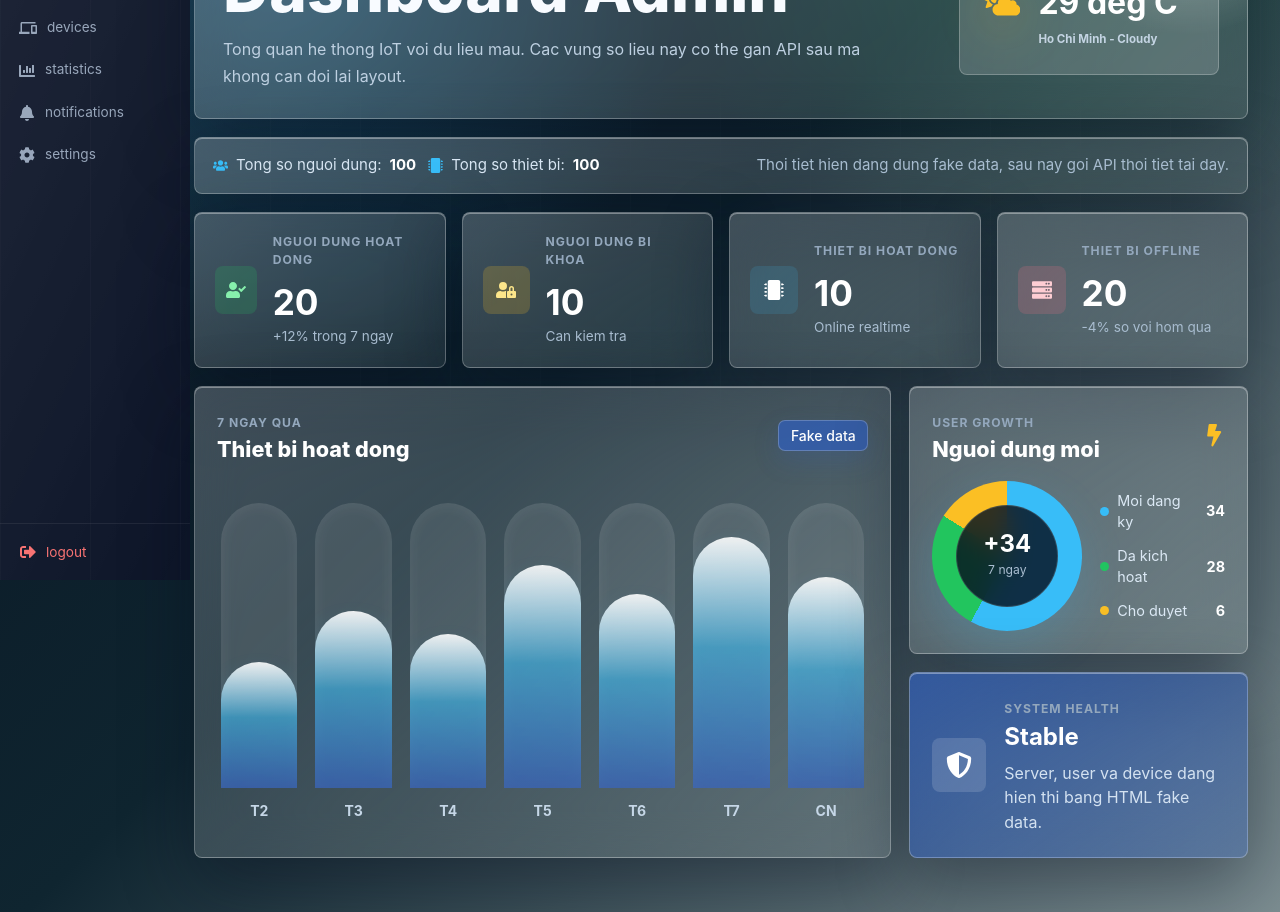
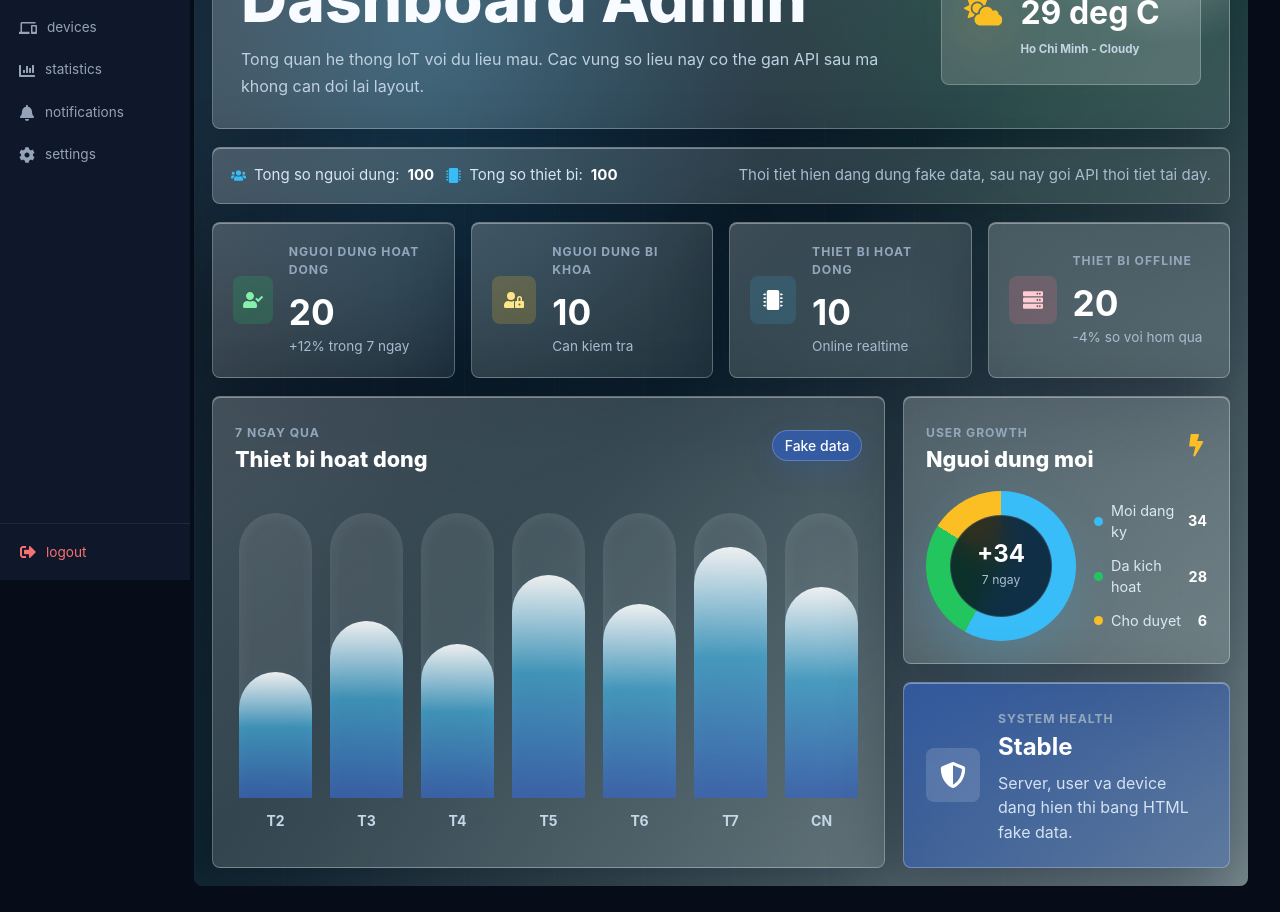
Before and after one commit to trtdat161/iot-system-manager, a React (Vite) app in the folder iot-system-frontend/: page /frame-layout/dashboard-admin in a window 1280 px wide. Shown: the part 220-1132 px from the top of the page. Built offline with nearby package versions, Linux system fonts and the light colour scheme.

Commit message:
giao diện dashboard admin

```diff
--- a/iot-system-frontend/src/css/admin/Dashboard.css
+++ b/iot-system-frontend/src/css/admin/Dashboard.css
@@ -13,26 +13,25 @@
   --admin-shadow: 0 24px 70px rgba(4, 13, 28, 0.42);
 }
 
-body {
+.admin-dashboard {
+  min-height: calc(100vh - 40px);
+  padding: 18px;
+  color: var(--admin-text);
+  position: relative;
+  isolation: isolate;
+  overflow: hidden;
+  border-radius: 8px;
   background:
     radial-gradient(circle at 22% 16%, rgba(56, 189, 248, 0.28), transparent 30%),
     radial-gradient(circle at 82% 6%, rgba(34, 197, 94, 0.18), transparent 28%),
     linear-gradient(135deg, #07111f 0%, #0f2530 48%, #dbe8e6 145%);
 }
 
-.admin-dashboard {
-  min-height: calc(100vh - 40px);
-  padding: 8px 0 34px;
-  color: var(--admin-text);
-  position: relative;
-  isolation: isolate;
-}
-
 .admin-dashboard::before {
   content: "";
-  position: fixed;
+  position: absolute;
   inset: 0;
-  z-index: -1;
+  z-index: 0;
   pointer-events: none;
   background:
     linear-gradient(115deg, rgba(255, 255, 255, 0.13), transparent 34%),
@@ -46,7 +45,12 @@ body {
   opacity: 0.55;
 }
 
-.glass-panel {
+.admin-dashboard > * {
+  position: relative;
+  z-index: 1;
+}
+
+.admin-dashboard .glass-panel {
   background: linear-gradient(145deg, var(--admin-surface-strong), rgba(255, 255, 255, 0.08));
   border: 1px solid var(--admin-border);
   border-radius: 8px;
@@ -55,7 +59,7 @@ body {
   -webkit-backdrop-filter: blur(22px);
 }
 
-.dashboard-hero {
+.admin-dashboard .dashboard-hero {
   display: flex;
   align-items: center;
   justify-content: space-between;
@@ -66,7 +70,7 @@ body {
   position: relative;
 }
 
-.dashboard-hero::after {
+.admin-dashboard .dashboard-hero::after {
   content: "";
   position: absolute;
   width: 340px;
@@ -77,7 +81,7 @@ body {
   pointer-events: none;
 }
 
-.dashboard-kicker {
+.admin-dashboard .dashboard-kicker {
   display: inline-flex;
   align-items: center;
   gap: 8px;
@@ -93,7 +97,7 @@ body {
   text-transform: uppercase;
 }
 
-.live-dot {
+.admin-dashboard .live-dot {
   width: 8px;
   height: 8px;
   border-radius: 50%;
@@ -101,7 +105,7 @@ body {
   box-shadow: 0 0 18px rgba(34, 197, 94, 0.9);
 }
 
-.dashboard-hero h1 {
+.admin-dashboard .dashboard-hero h1 {
   margin: 0;
   color: #f8fbff;
   font-size: clamp(2.2rem, 5vw, 4.7rem);
@@ -110,7 +114,7 @@ body {
   letter-spacing: 0;
 }
 
-.dashboard-hero p {
+.admin-dashboard .dashboard-hero p {
   max-width: 650px;
   margin: 16px 0 0;
   color: #bed0e1;
@@ -118,7 +122,7 @@ body {
   line-height: 1.7;
 }
 
-.weather-card {
+.admin-dashboard .weather-card {
   width: min(260px, 100%);
   min-height: 150px;
   display: flex;
@@ -131,18 +135,18 @@ body {
   box-shadow: inset 0 1px 0 rgba(255, 255, 255, 0.25);
 }
 
-.weather-card svg {
+.admin-dashboard .weather-card svg {
   flex: 0 0 auto;
   color: var(--admin-amber);
   font-size: 2.4rem;
   filter: drop-shadow(0 10px 24px rgba(251, 191, 36, 0.32));
 }
 
-.weather-card span,
-.weather-card small,
-.section-heading span,
-.metric-card p,
-.status-card span {
+.admin-dashboard .weather-card span,
+.admin-dashboard .weather-card small,
+.admin-dashboard .section-heading span,
+.admin-dashboard .metric-card p,
+.admin-dashboard .status-card span {
   color: var(--admin-muted);
   font-size: 0.76rem;
   font-weight: 700;
@@ -150,14 +154,14 @@ body {
   text-transform: uppercase;
 }
 
-.weather-card strong {
+.admin-dashboard .weather-card strong {
   display: block;
   margin: 4px 0;
   color: #ffffff;
   font-size: 2rem;
 }
 
-.weather-card small {
+.admin-dashboard .weather-card small {
   display: block;
   color: #c4d4e3;
   font-size: 0.72rem;
@@ -165,7 +169,7 @@ body {
   letter-spacing: 0;
 }
 
-.overview-strip {
+.admin-dashboard .overview-strip {
   display: flex;
   align-items: center;
   justify-content: space-between;
@@ -174,14 +178,14 @@ body {
   margin-bottom: 18px;
 }
 
-.overview-info {
+.admin-dashboard .overview-info {
   display: flex;
   flex-wrap: wrap;
   gap: 12px;
 }
 
-.overview-info span,
-.overview-weather {
+.admin-dashboard .overview-info span,
+.admin-dashboard .overview-weather {
   display: inline-flex;
   align-items: center;
   gap: 8px;
@@ -189,27 +193,27 @@ body {
   font-size: 0.94rem;
 }
 
-.overview-info svg {
+.admin-dashboard .overview-info svg {
   color: var(--admin-cyan);
 }
 
-.overview-info strong {
+.admin-dashboard .overview-info strong {
   color: #ffffff;
 }
 
-.overview-weather {
+.admin-dashboard .overview-weather {
   color: #a9bed1;
   text-align: right;
 }
 
-.dashboard-grid {
+.admin-dashboard .dashboard-grid {
   display: grid;
   grid-template-columns: repeat(4, minmax(0, 1fr));
   gap: 16px;
   margin-bottom: 18px;
 }
 
-.metric-card {
+.admin-dashboard .metric-card {
   display: flex;
   align-items: center;
   gap: 16px;
@@ -218,12 +222,12 @@ body {
   transition: transform 0.22s ease, border-color 0.22s ease;
 }
 
-.metric-card:hover {
+.admin-dashboard .metric-card:hover {
   transform: translateY(-3px);
   border-color: rgba(255, 255, 255, 0.48);
 }
 
-.metric-icon {
+.admin-dashboard .metric-icon {
   width: 48px;
   height: 48px;
   display: grid;
@@ -234,22 +238,22 @@ body {
   font-size: 1.25rem;
 }
 
-.metric-card.success .metric-icon {
+.admin-dashboard .metric-card.success .metric-icon {
   background: rgba(34, 197, 94, 0.18);
   color: #86efac;
 }
 
-.metric-card.warning .metric-icon {
+.admin-dashboard .metric-card.warning .metric-icon {
   background: rgba(251, 191, 36, 0.2);
   color: #fde68a;
 }
 
-.metric-card.danger .metric-icon {
+.admin-dashboard .metric-card.danger .metric-icon {
   background: rgba(251, 113, 133, 0.18);
   color: #fecdd3;
 }
 
-.metric-card strong {
+.admin-dashboard .metric-card strong {
   display: block;
   margin: 2px 0;
   color: #ffffff;
@@ -257,24 +261,24 @@ body {
   line-height: 1;
 }
 
-.metric-card span {
+.admin-dashboard .metric-card span {
   color: #a9bdd0;
   font-size: 0.85rem;
 }
 
-.dashboard-content {
+.admin-dashboard .dashboard-content {
   display: grid;
   grid-template-columns: minmax(0, 1.75fr) minmax(300px, 0.85fr);
   gap: 18px;
 }
 
-.chart-card,
-.donut-card,
-.status-card {
+.admin-dashboard .chart-card,
+.admin-dashboard .donut-card,
+.admin-dashboard .status-card {
   padding: 22px;
 }
 
-.section-heading {
+.admin-dashboard .section-heading {
   display: flex;
   align-items: center;
   justify-content: space-between;
@@ -282,23 +286,23 @@ body {
   margin-bottom: 28px;
 }
 
-.section-heading.compact {
+.admin-dashboard .section-heading.compact {
   margin-bottom: 18px;
 }
 
-.section-heading h2 {
+.admin-dashboard .section-heading h2 {
   margin: 4px 0 0;
   color: #ffffff;
   font-size: 1.35rem;
   font-weight: 800;
 }
 
-.section-heading > svg {
+.admin-dashboard .section-heading > svg {
   color: var(--admin-amber);
   font-size: 1.4rem;
 }
 
-.dashboard-pill {
+.admin-dashboard .dashboard-pill {
   min-width: 90px;
   color: #ffffff !important;
   background: rgba(49, 95, 186, 0.76) !important;
@@ -307,7 +311,7 @@ body {
   box-shadow: 0 10px 24px rgba(49, 95, 186, 0.22);
 }
 
-.bar-chart {
+.admin-dashboard .bar-chart {
   height: 330px;
   display: grid;
   grid-template-columns: repeat(7, minmax(38px, 1fr));
@@ -316,7 +320,7 @@ body {
   padding: 12px 4px 0;
 }
 
-.bar-item {
+.admin-dashboard .bar-item {
   min-width: 0;
   display: grid;
   grid-template-rows: 1fr auto;
@@ -325,7 +329,7 @@ body {
   text-align: center;
 }
 
-.bar-track {
+.admin-dashboard .bar-track {
   display: flex;
   align-items: flex-end;
   min-height: 0;
@@ -335,7 +339,7 @@ body {
   box-shadow: inset 0 1px 16px rgba(255, 255, 255, 0.08);
 }
 
-.bar-track span {
+.admin-dashboard .bar-track span {
   width: 100%;
   display: block;
   border-radius: 999px 999px 8px 8px;
@@ -343,24 +347,24 @@ body {
   box-shadow: 0 16px 28px rgba(56, 189, 248, 0.2);
 }
 
-.bar-item small {
+.admin-dashboard .bar-item small {
   color: #c6d7e7;
   font-weight: 700;
 }
 
-.side-stack {
+.admin-dashboard .side-stack {
   display: grid;
   gap: 18px;
 }
 
-.donut-wrap {
+.admin-dashboard .donut-wrap {
   display: grid;
   grid-template-columns: 150px 1fr;
   gap: 18px;
   align-items: center;
 }
 
-.donut-chart {
+.admin-dashboard .donut-chart {
   width: 150px;
   aspect-ratio: 1;
   display: grid;
@@ -371,7 +375,7 @@ body {
   position: relative;
 }
 
-.donut-chart::after {
+.admin-dashboard .donut-chart::after {
   content: "";
   position: absolute;
   inset: 24px;
@@ -381,25 +385,25 @@ body {
   backdrop-filter: blur(14px);
 }
 
-.donut-chart div {
+.admin-dashboard .donut-chart div {
   position: relative;
   z-index: 1;
   text-align: center;
 }
 
-.donut-chart strong {
+.admin-dashboard .donut-chart strong {
   display: block;
   color: #ffffff;
   font-size: 1.5rem;
   line-height: 1;
 }
 
-.donut-chart span {
+.admin-dashboard .donut-chart span {
   color: #a9bdd0;
   font-size: 0.76rem;
 }
 
-.donut-wrap ul {
+.admin-dashboard .donut-wrap ul {
   display: grid;
   gap: 12px;
   padding: 0;
@@ -407,7 +411,7 @@ body {
   list-style: none;
 }
 
-.donut-wrap li {
+.admin-dashboard .donut-wrap li {
   display: grid;
   grid-template-columns: auto 1fr auto;
   align-items: center;
@@ -416,33 +420,33 @@ body {
   font-size: 0.9rem;
 }
 
-.donut-wrap li strong {
+.admin-dashboard .donut-wrap li strong {
   color: #ffffff;
 }
 
-.legend-dot {
+.admin-dashboard .legend-dot {
   width: 9px;
   height: 9px;
   border-radius: 50%;
   background: var(--admin-cyan);
 }
 
-.legend-dot.green {
+.admin-dashboard .legend-dot.green {
   background: var(--admin-green);
 }
 
-.legend-dot.amber {
+.admin-dashboard .legend-dot.amber {
   background: var(--admin-amber);
 }
 
-.status-card {
+.admin-dashboard .status-card {
   display: flex;
   align-items: center;
   gap: 18px;
   background: linear-gradient(145deg, rgba(49, 95, 186, 0.72), rgba(49, 95, 186, 0.36));
 }
 
-.status-card > svg {
+.admin-dashboard .status-card > svg {
   width: 54px;
   height: 54px;
   padding: 14px;
@@ -452,24 +456,24 @@ body {
   background: rgba(255, 255, 255, 0.14);
 }
 
-.status-card strong {
+.admin-dashboard .status-card strong {
   display: block;
   color: #ffffff;
   font-size: 1.5rem;
 }
 
-.status-card p {
+.admin-dashboard .status-card p {
   margin: 6px 0 0;
   color: #d4e2f1;
   line-height: 1.55;
 }
 
 @media (max-width: 1199px) {
-  .dashboard-grid {
+  .admin-dashboard .dashboard-grid {
     grid-template-columns: repeat(2, minmax(0, 1fr));
   }
 
-  .dashboard-content {
+  .admin-dashboard .dashboard-content {
     grid-template-columns: 1fr;
   }
 }
@@ -479,35 +483,35 @@ body {
     padding-top: 0;
   }
 
-  .dashboard-hero,
-  .overview-strip,
-  .metric-card,
-  .status-card {
+  .admin-dashboard .dashboard-hero,
+  .admin-dashboard .overview-strip,
+  .admin-dashboard .metric-card,
+  .admin-dashboard .status-card {
     flex-direction: column;
     align-items: flex-start;
   }
 
-  .dashboard-hero,
-  .chart-card,
-  .donut-card,
-  .status-card {
+  .admin-dashboard .dashboard-hero,
+  .admin-dashboard .chart-card,
+  .admin-dashboard .donut-card,
+  .admin-dashboard .status-card {
     padding: 18px;
   }
 
-  .dashboard-grid {
+  .admin-dashboard .dashboard-grid {
     grid-template-columns: 1fr;
   }
 
-  .overview-weather {
+  .admin-dashboard .overview-weather {
     text-align: left;
   }
 
-  .bar-chart {
+  .admin-dashboard .bar-chart {
     height: 260px;
     gap: 10px;
   }
 
-  .donut-wrap {
+  .admin-dashboard .donut-wrap {
     grid-template-columns: 1fr;
   }
 }
```
Also changed, not shown: iot-system-frontend/src/css/LandingPage.css (+18 -23 lines).
